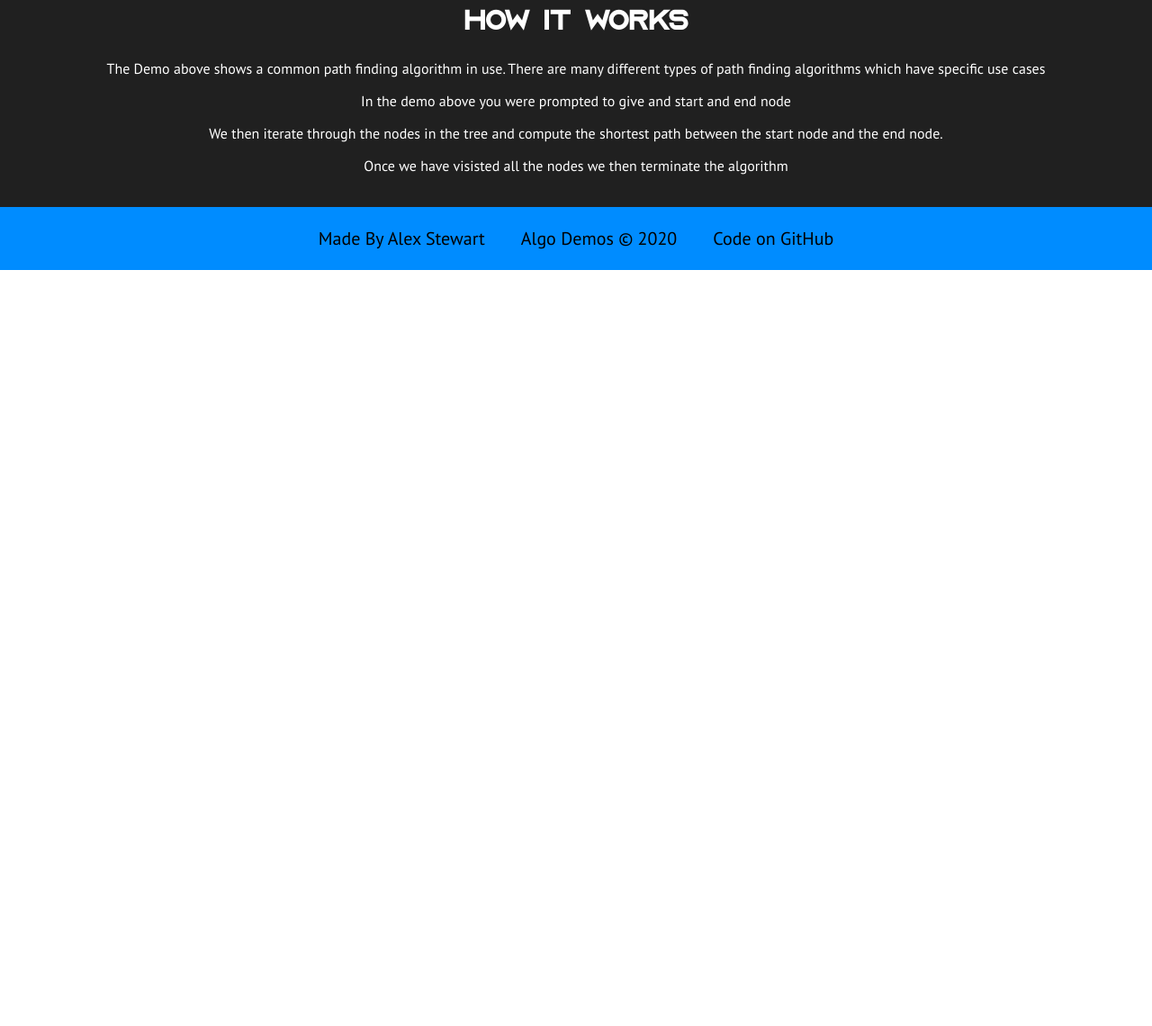
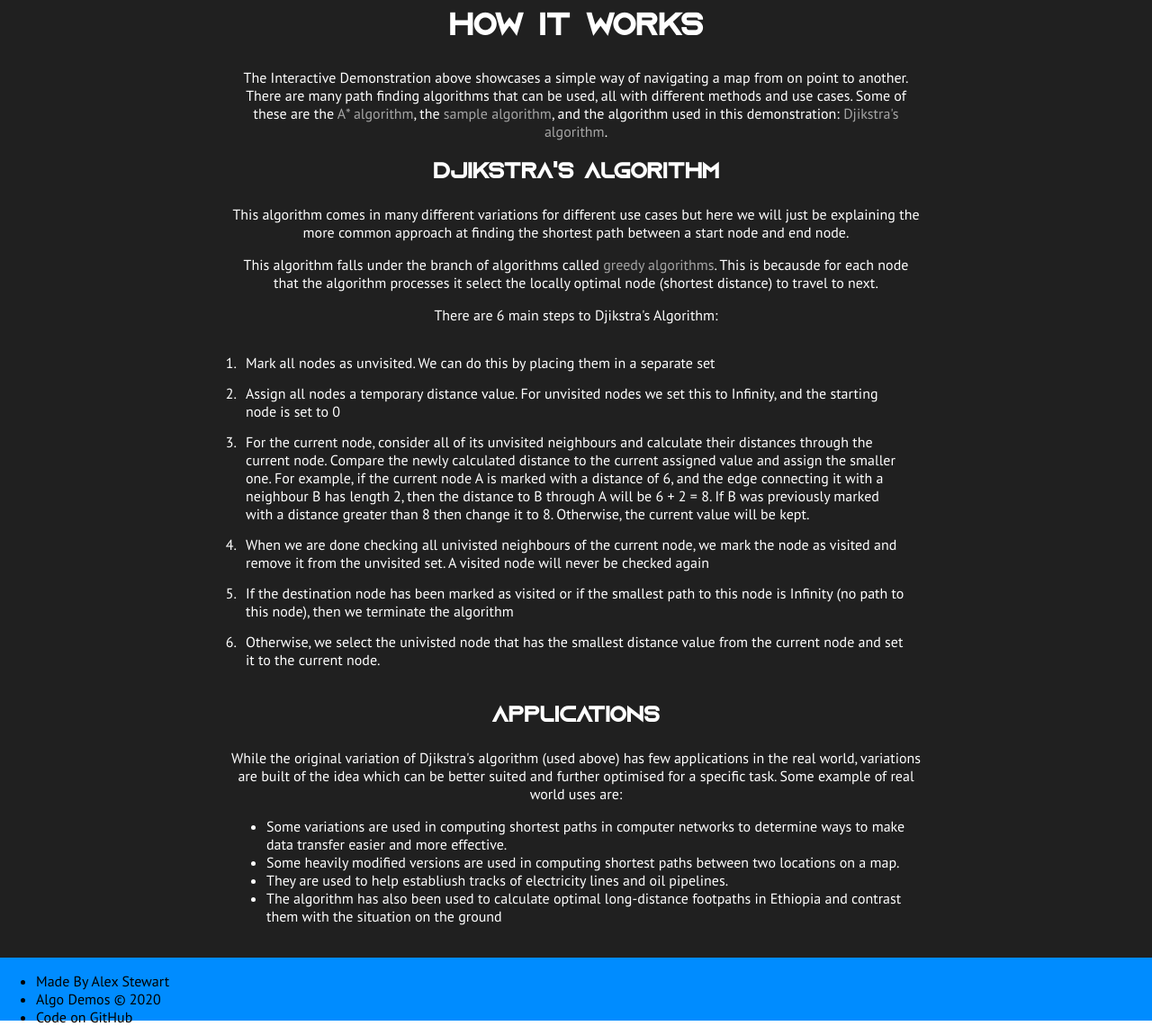
Before and after one commit to alexxstewart/algo-demos-website, a plain HTML site: page index.html in a window 1280 px wide. Shown: the part 757-1897 px from the top of the page at 90% size. Before the commit the page ends 1057 px from the top, so only its background shows below. Drawn offline with Linux system fonts and the light colour scheme.

Commit message:
CONTENT. Added description about the algorithm underneath the demonstration.

```diff
--- a/index.html
+++ b/index.html
@@ -18,17 +18,35 @@
             </div>
         </div>
         <div id="nodes-div"></div>
-        <div id='information-section'>
-            <h2>How It Works</h2>
-            <p>The Demo above shows a common path finding algorithm in use. There are many different types of path finding algorithms which have specific use cases</p>
-            <p>In the demo above you were prompted to give and start and end node</p>
-            <p>We then iterate through the nodes in the tree and compute the shortest path between the start node and the end node. </p>
-            <p>Once we have visisted all the nodes we then terminate the algorithm</p>
-
+        <div id="info-section-div">
+            <div id='information-section'>
+                <h2>How It Works</h2>
+                <p>The Interactive Demonstration above showcases a simple way of navigating a map from on point to another. There are many path finding algorithms that can be used, all with different methods and use cases. Some of these are the <a href="https://en.wikipedia.org/wiki/A*_search_algorithm">A* algorithm</a>, the <a href="https://en.wikipedia.org/wiki/Pathfinding#Sample_algorithm">sample algorithm</a>, and the algorithm used in this demonstration: <a href="https://en.wikipedia.org/wiki/Dijkstra%27s_algorithm">Djikstra's algorithm</a>.</p>
+                <h3>Djikstra's Algorithm</h3>
+                <p>This algorithm comes in many different variations for different use cases but here we will just be explaining the more common approach at finding the shortest path between a start node and end node.</p>
+                <p>This algorithm falls under the branch of algorithms called <a href="https://en.wikipedia.org/wiki/Greedy_algorithm">greedy algorithms</a>. This is becausde for each node that the algorithm processes it select the locally optimal node (shortest distance) to travel to next.</p>
+                <p>There are 6 main steps to Djikstra's Algorithm:</p>
+                <ol id="steps-list">
+                    <li class="steps">Mark all nodes as unvisited. We can do this by placing them in a separate set</li>
+                    <li class="steps">Assign all nodes a temporary distance value. For unvisited nodes we set this to Infinity, and the starting node is set to 0</li>
+                    <li class="steps">For the current node, consider all of its unvisited neighbours and calculate their distances through the current node. Compare the newly calculated distance to the current assigned value and assign the smaller one. For example, if the current node A is marked with a distance of 6, and the edge connecting it with a neighbour B has length 2, then the distance to B through A will be 6 + 2 = 8. If B was previously marked with a distance greater than 8 then change it to 8. Otherwise, the current value will be kept.</li>
+                    <li class="steps">When we are done checking all univisted neighbours of the current node, we mark the node as visited and remove it from the unvisited set. A visited node will never be checked again</li>
+                    <li class="steps">If the destination node has been marked as visited or if the smallest path to this node is Infinity (no path to this node), then we terminate the algorithm</li>
+                    <li class="steps">Otherwise, we select the univisted node that has the smallest distance value from the current node and set it to the current node.</li>
+                </ol>
+                <h3>Applications</h3>
+                <p>While the original variation of Djikstra's algorithm (used above) has few applications in the real world, variations are built of the idea which can be better suited and further optimised for a specific task. Some example of real world uses are: </p>
+                <ul id="application-list">
+                    <li>Some variations are used in computing shortest paths in computer networks to determine ways to make data transfer easier and more effective.</li>
+                    <li>Some heavily modified versions are used in computing shortest paths between two locations on a map.</li>
+                    <li>They are used to help establiush tracks of electricity lines and oil pipelines.</li>
+                    <li>The algorithm has also been used to calculate optimal long-distance footpaths in Ethiopia and contrast them with the situation on the ground</li>
+                </ul>
+            </div>
         </div>
         <div id="bottom-bar">
             <ul class="bottom-bar-list-elements">
-                <li>Made By Alex Stewart</li>
+                <li class="bottom-list-element">Made By Alex Stewart</li>
                 <li>Algo Demos &#169 2020</li>
                 <li><a id="github-link" href="https://github.com/aste425/algo-demo-v2">Code on GitHub</a></li>
             </ul>
--- a/style.css
+++ b/style.css
@@ -22,8 +22,13 @@ p{
 
 a {
     text-align: center;
-    color: white;
     font-family: ptSans;
+    color: rgb(165, 165, 165);
+    text-decoration: none;
+}
+
+a:hover{
+    color: orangered;
 }
 
 h1{
@@ -36,7 +41,14 @@ h1{
 h2{
     text-align: center;
     font-family: azonix;
-    font-size: 30px;
+    font-size: 34px;
+    color: white;
+}
+
+h3{
+    text-align: center;
+    font-family: azonix;
+    font-size: 24px;
     color: white;
 }
 
@@ -60,6 +72,10 @@ button {
 
 button:hover {
     background-color: rgb(69, 171, 255);
+}
+
+ul {
+    font-family: ptSans;
 }
 
 #top-bar {
@@ -116,10 +132,30 @@ button:hover {
 }
 
 #information-section {
-    margin: 0;
+    margin: 0 auto;
+    width: 60%;
     padding: 20px;
     background-color:  rgb(32, 32, 32);
 }
+
+#info-section-div {
+    background-color:  rgb(32, 32, 32);
+}
+
+#steps-list {
+    color: white;
+    padding: 10px;
+}
+
+.steps {
+    padding: 7px;
+    font-family: ptSans;
+}
+
+#application-list {
+    color: white;
+}
+
 #bottom-bar {
     display: flex;
     margin: 0 auto;
@@ -128,7 +164,7 @@ button:hover {
     background-color: rgb(0, 140, 255);
 }
 
-ul {
+#bottom-bar-list-elements ul{
     list-style-type: none;
     margin: 0 auto;
     padding: 0;
@@ -140,14 +176,14 @@ ul {
     vertical-align: middle;
 }
 
-li {
+#bottom-list-element li{
     display: inline;
     padding: 20px;
+    list-style-type: none;
 }
 
-a {
+#github-link {
     color: black;
-    text-decoration: none;
 }
 
 #github-link:hover {
```
